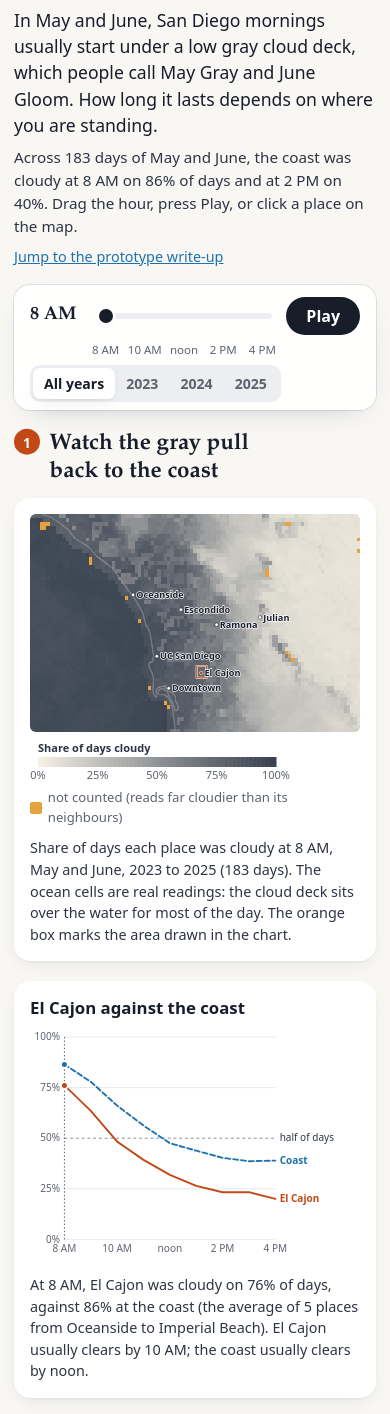
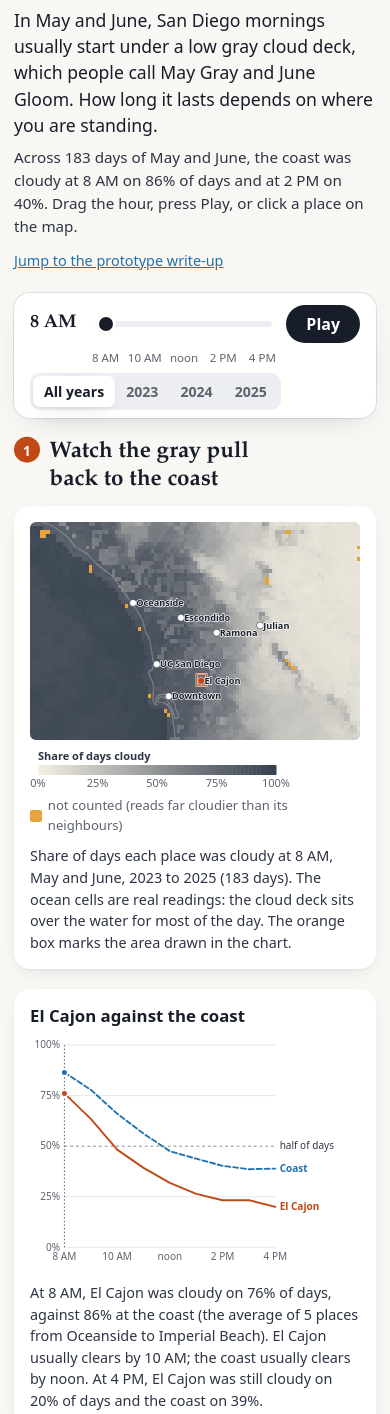
Before and after one commit to ArnavGoel03/may-gray, a website: page index.html in a window 390 px wide. Shown: the part 124-1538 px from the top of the page. Drawn offline with Linux system fonts and the light colour scheme.

Commit message:
Red-team round 4: slider name, dead-control failure modes, phone targets, drag guard, 4 PM floor
Browser attacks (Chromium, phones, keyboard, forced colours, blocked files) and a data audit
against the raw cubes. Fixed:
- The hour slider had no accessible name (the label bound to the output); the output was also
  an implicit live region that spoke every Play step.
- A failed data load, a blocked app.js or file:// left inert controls and a permanent
  "Loading"; controls now stay hidden until the data is in, and a load-event check reports a
  page that never started. The coastline is optional.
- Place targets were 13 px on a phone; hit circles and dots now scale to a minimum on-screen size.
- A drag across the map picked the release cell; a tapped cell now shows its reading on touch,
  and the tooltip hides on scroll.
- Windows high contrast painted every map cell black (token probe was forced); year choice now
  outlined.
- The pinned bar no longer sticks on windows under 500 px tall; larger press targets on the
  slider and links.
- Wording from the data audit: the caption adds the 4 PM floor (the coast stays near 40%),
  "fewer than half of days" replaces "not usually gray" (Alpine is 48.9%), the masked cells
  "most likely" point to the surface, and the source line names the 8 AM cut and missing scans.
Tests: eight new checks, each shown to fail on the previous commit.

Co-Authored-By: Claude Opus 5.5 <noreply@anthropic.com>
Claude-Session: https://claude.ai/code/session_01MCRZn9uSkLztQmRX3JLxbe

```diff
--- a/app.js
+++ b/app.js
@@ -17,8 +17,15 @@ const CLEAR_AT = 50;      // a place counts as usually cleared once fewer than h
 const PLAY_MS = 900;      // one hour per step while playing: slow enough to read the map, fast enough to feel like motion
 const MAP_W = 1010;       // map drawing width in SVG units: 10 units per grid cell
 const MID_LAT = 33.05;    // middle of the grid; a degree of longitude is cos(latitude) as wide as a degree of latitude
-const HIT_R = 22;        // radius of the invisible press target around a place dot, in map units (a finger-sized target on a phone)
-const BOX = 1;            // a picked place is averaged over the cells within BOX of it (3 x 3), to smooth single-cell noise
+const HIT_R = 22;         // radius of the invisible press target around a place dot, in map units, at desktop size
+const HIT_CSS = 14;       // ...but never under 14 CSS px on screen (a 28 px target for a finger on a phone)
+const HIT_MAX = 50;       // ...and never over 50 map units, half the gap between the closest two places (UC San Diego, Downtown)
+const DOT_R = 5.5, DOT_CSS = 3.5;  // dot radius in map units, and the smallest it may look on screen, in CSS px
+const DRAG_PX = 6;        // a press that moves further than this before release is a drag, not a pick
+// A picked place is averaged over the cells within BOX of it (3 x 3). The 0.02 degree grid oversamples the native
+// cloud mask pixel (about 4 to 5 km here, so neighbouring cells often repeat one pixel); the box covers about one to
+// two real pixels each way, which steadies the reading against a single pixel without averaging across a valley.
+const BOX = 1;
 // The right margin holds the end labels; 118 fits the longest one ("UC San Diego") in bold at phone text size.
 const LINE = { w: 460, h: 330, top: 14, right: 118, bottom: 34, left: 48 };
 const LEGEND = { w: 260, h: 40, bar: 10, steps: 60 };
@@ -28,6 +35,7 @@ const $ = (id) => document.getElementById(id);
 function token(name) {
   const probe = document.body.appendChild(document.createElement("i"));
   probe.style.color = `var(${name})`;
+  probe.style.forcedColorAdjust = "none";  // in Windows high contrast the probe's colour would be forced to the text colour
   const rgb = getComputedStyle(probe).color;
   probe.remove();
   return rgb;
@@ -38,6 +46,7 @@ const pct = (v) => `${Math.round(v)}%`;
 // tip: the cell under the pointer and where the pointer is, or null when the pointer is off the map
 const state = { hour: 0, group: ALL, pick: { name: START_PLACE }, timer: null, tip: null };
 let data, color, cellW, cellH, mapH;
+window.mayGrayStarted = true;  // read by the load-event check in index.html
 
 init().catch((err) => {
   console.error(err);
@@ -48,13 +57,19 @@ init().catch((err) => {
 });
 
 async function init() {
-  const [cloud, coast] = await Promise.all([d3.json("data/cloud.json"), d3.json("data/coast.json")]);
+  // The coastline is decoration: without it the map still reads, so its failure only drops the line.
+  const [cloud, coast] = await Promise.all([
+    d3.json("data/cloud.json"),
+    d3.json("data/coast.json").catch((err) => { console.warn("coastline not loaded", err); return null; }),
+  ]);
   data = cloud;
   data.maskedSet = new Set(cloud.masked);
   for (const [name, [lat, lon]] of Object.entries(PLACES)) PLACES[name].cell = cellOf(lat, lon);
   state.pick = { name: START_PLACE, ...at(START_PLACE) };
   color = d3.scaleSequential(d3.interpolateLab(token("--cloud-0"), token("--cloud-100"))).domain([0, 100]);
 
+  $("timebar").hidden = false;
+  $("views").hidden = false;
   buildControls();
   buildMap(coast);
   buildLegend();
@@ -102,7 +117,7 @@ function clearing(c) {
   const first = data.hours[0], last = data.hours[data.hours.length - 1];
   const gray = (v) => Math.round(v) >= CLEAR_AT;
   if (Number.isNaN(c[0])) return `has no reading at ${hourLabel(first)}`;
-  if (!gray(c[0])) return `is not usually gray even at ${hourLabel(first)}`;
+  if (!gray(c[0])) return `is cloudy on fewer than half of days even at ${hourLabel(first)}`;
   const k = c.findLastIndex(gray);
   return k === c.length - 1 ? `is still gray on most days at ${hourLabel(last)}` : `usually clears by ${hourLabel(data.hours[k + 1])}`;
 }
@@ -175,7 +190,7 @@ function buildMap(coast) {
   svg.append("clipPath").attr("id", "frame").append("rect").attr("width", MAP_W).attr("height", mapH);
   const lines = svg.append("g").attr("clip-path", "url(#frame)").attr("pointer-events", "none");
   for (const cls of ["coast-halo", "coast"]) {
-    lines.append("g").selectAll("path").data(coast.coordinates).join("path").attr("class", cls).attr("d", path);
+    lines.append("g").selectAll("path").data(coast?.coordinates ?? []).join("path").attr("class", cls).attr("d", path);
   }
 
   svg.append("rect").attr("class", "picked-halo");
@@ -191,15 +206,32 @@ function buildMap(coast) {
       if (event.key === "Enter" || event.key === " ") { event.preventDefault(); pickPlace(n); }
     });
   places.append("circle").attr("class", "hit").attr("r", HIT_R);
-  places.append("circle").attr("class", "dot").attr("r", 5.5);
+  places.append("circle").attr("class", "dot").attr("r", DOT_R);
+  // On a phone the 1010-unit map is drawn about 360 px wide, so fixed map units would leave a 13 px target and a
+  // 2 px dot. Both are resized to a minimum on-screen size whenever the map's width changes.
+  new ResizeObserver(() => {
+    const scale = $("map").clientWidth / MAP_W;
+    if (!scale) return;
+    places.select(".hit").attr("r", Math.min(HIT_MAX, Math.max(HIT_R, HIT_CSS / scale)));
+    places.select(".dot").attr("r", Math.max(DOT_R, DOT_CSS / scale));
+  }).observe($("map"));
   places.append("text").attr("dy", "0.35em").attr("x", 10).text((n) => n);
 
-  svg.on("pointermove", (event) => { if (event.pointerType !== "touch") trackTip(event); })
-    .on("pointerleave", hideTip)
+  let press = null;  // where and with what the current press started, to tell a tap from a drag
+  svg.on("pointerdown", (event) => { press = { x: event.clientX, y: event.clientY, type: event.pointerType }; })
+    .on("pointermove", (event) => { if (event.pointerType !== "touch") trackTip(event); })
+    .on("pointerleave", (event) => { if (event.pointerType !== "touch") hideTip(); })
     .on("click", (event) => {
+      if (press && Math.hypot(event.clientX - press.x, event.clientY - press.y) > DRAG_PX) return;
       const c = cellAt(event);
-      if (c) { state.pick = c; render(); }
+      if (!c) return;
+      state.pick = c;
+      render();
+      // A touch has no hover, so the tapped cell's reading is shown at the tap until the page scrolls.
+      if (press?.type === "touch") trackTip(event);
     });
+  // The tooltip is fixed to the window, so once the page scrolls it would sit over a different cell.
+  addEventListener("scroll", () => { if (state.tip) hideTip(); }, { passive: true });
 }
 function x0(j) { return j * cellW; }
 function y0(i) { return mapH - (i + 1) * cellH; }
@@ -306,6 +338,8 @@ function writeIntro() {
   howto.hidden = false;
   $("source").textContent = `Source: ${data.source}, ${hourLabel(first)} to ${hourLabel(data.hours[data.hours.length - 1])} `
     + `Pacific Daylight Time, ${groupLabel(ALL)}, on a ${data.step} degree grid. The mask counts any cloud, not only the marine layer. `
+    + `Earlier hours are left out because the mask misses much of the low cloud around sunrise, and a few scans are `
+    + `missing, so some cells count one or two days fewer. `
     + `Coastline: Natural Earth.`;
 }
 
@@ -357,6 +391,9 @@ function render() {
     : `At ${hourLabel(h)}, ${name} was cloudy on ${pct(sel[hour])} of days, against ${pct(ref[hour])} at the coast `
       + `(the average of ${COASTAL.length} places from ${COASTAL[0]} to ${COASTAL[COASTAL.length - 1]}). `
       + `${name} ${clearing(sel)}; the coast ${clearing(ref)}.`
+      // the afternoon floor is part of the story: the coast stays near 40% from 1 PM on and never fully clears
+      + (hour === last || Number.isNaN(sel[last]) ? ""
+        : ` At ${hourLabel(data.hours[last])}, ${name} was still cloudy on ${pct(sel[last])} of days and the coast on ${pct(ref[last])}.`)
       + (isMasked(pick.i, pick.j) ? " The picked cell itself is not counted, so this is the average of the cells around it." : "");
   drawTip();
 }
--- a/index.html
+++ b/index.html
@@ -15,12 +15,14 @@
     <p class="howto" id="howto" hidden></p>  <!-- numbers filled from the data once it has loaded -->
     <p class="jump"><a href="#w0">Jump to the prototype write-up</a></p>
     <p class="status" id="status" role="status">Loading the cloud data.</p>
-    <noscript><p class="status error">This page draws its map and chart with JavaScript, which is turned off in this browser.</p></noscript>
+    <noscript><style>#status { display: none; }</style><p class="status error">This page draws its map and chart with JavaScript, which is turned off in this browser.</p></noscript>
   </header>
 
   <!-- the hour row stays pinned while scrolling, so the map can be watched while the slider moves -->
-  <section class="timebar" aria-label="Hour and year">
-    <label class="hour-ctl"><span class="vh">Hour of day </span><output id="hour-out" for="hour"></output>
+  <section class="timebar" id="timebar" aria-label="Hour and year" hidden>  <!-- shown by app.js once the data has loaded -->
+    <!-- for="hour": without it the label would name the output, which comes first; the output is hidden from assistive tech
+         because the slider's aria-valuetext already says the hour, and as an implicit live region it would talk every Play step -->
+    <label class="hour-ctl" for="hour"><span class="vh">Hour of day </span><output id="hour-out" for="hour" aria-hidden="true"></output>
       <input type="range" id="hour" min="0" max="8" step="1" value="0" />
     </label>
     <div class="hour-ticks" id="hour-ticks" aria-hidden="true"></div>  <!-- tick labels under the slider, filled by app.js -->
@@ -34,7 +36,7 @@
   <main>
     <section class="step" aria-labelledby="s1">
       <h2 id="s1"><span class="num">1</span> Watch the gray pull back to the coast</h2>
-      <div class="views">
+      <div class="views" id="views" hidden>  <!-- shown by app.js once the data has loaded -->
         <figure class="map-wrap">
           <svg id="map" role="group" aria-label="Map of San Diego County showing the share of days each place was cloudy at the selected hour. The named places are buttons that draw that place in the chart."></svg>
           <div class="legend">
@@ -67,7 +69,7 @@
     <section class="writeup" aria-labelledby="w0">
       <h2 id="w0">Prototype write-up</h2>
       <h3 id="w1">What have you done so far?</h3>
-      <p id="done">So far, I have downloaded the GOES-18 clear sky mask for every day of May and June in 2023, 2024 and 2025, which comes to 183 days, and put the first scan of each hour between 8 AM and 4 PM on a 0.02 degree grid over San Diego County. From that I worked out, for each grid cell and each hour, the share of days on which it was cloudy, and I marked 21 cells that read far cloudier than everything around them, as they point to the surface and not the weather. The main visualization on this page is a map of that share, and the reader can drag the hour slider or press Play to watch the gray pull back towards the coast through the day. Clicking a place or any cell on the map draws its curve across the day next to the coastal average, whilst the year buttons switch the whole page between the three years and the pooled average. I have also laid out the sections the final page will have, so the parts that are still missing show up as placeholders on the page.</p>
+      <p id="done">So far, I have downloaded the GOES-18 clear sky mask for every day of May and June in 2023, 2024 and 2025, which comes to 183 days, and put the first scan of each hour between 8 AM and 4 PM on a 0.02 degree grid over San Diego County. From that I worked out, for each grid cell and each hour, the share of days on which it was cloudy, and I marked 21 cells that read far cloudier than everything around them, as they most likely point to the surface and not the weather. The main visualization on this page is a map of that share, and the reader can drag the hour slider or press Play to watch the gray pull back towards the coast through the day. Clicking a place or any cell on the map draws its curve across the day next to the coastal average, whilst the year buttons switch the whole page between the three years and the pooled average. I have also laid out the sections the final page will have, so the parts that are still missing show up as placeholders on the page.</p>
       <h3 id="w2">What will be the most challenging part of your project to design, and why?</h3>
       <p id="hard">The most challenging part to design will be the line that the reader drags inland, since it has to work as an interaction and also carry the main point of the story. A straight line from the beach to the mountains crosses the open ocean, the shoreline and several valleys, so the chart it draws can look jumpy, and I have to decide how much to smooth it without hiding what the data shows. It also has to stay linked to the map and the hour slider, which means three views changing at once, and that can easily confuse a reader instead of helping. Another difficulty is that the clear sky mask only says cloudy or clear, hence I cannot show the marine layer itself and will have to explain it through annotations that do not claim more than the data supports. Three years is also a small sample and each year has only 61 days, so showing how much the years differ without making the noise look like a finding will take some care.</p>
     </section>
@@ -81,5 +83,15 @@
   </footer>
   <script src="vendor/d3.v7.9.2.min.js"></script>
   <script type="module" src="app.js"></script>
+  <script>
+    // A module script does not run from file:// or when app.js fails to load, and then the page would say
+    // "Loading" forever. By the load event app.js has run (modules are deferred), so a missing flag means it never will.
+    addEventListener("load", () => {
+      if (window.mayGrayStarted) return;
+      const s = document.getElementById("status");
+      s.textContent = "The page could not start. Open it from https://arnavgoel03.github.io/may-gray/ or reload to try again.";
+      s.classList.add("error");
+    });
+  </script>
 </body>
 </html>
--- a/style.css
+++ b/style.css
@@ -37,9 +37,11 @@
   --bar-clear: 150px;                   /* tallest the pinned bar gets (phone layout) plus its gap; focused elements scroll to below it */
   --thumb: 20px;                        /* slider thumb; the tick labels are inset by half of it */
   --track: 6px;
+  --slider-hit: 28px;                   /* the slider's press area, taller than the thumb so a finger finds it */
   --ease: cubic-bezier(0.2, 0.7, 0.2, 1);
 }
 * { box-sizing: border-box; }
+[hidden] { display: none !important; }  /* the bar and the views are display: grid, which would otherwise beat hidden */
 html { -webkit-text-size-adjust: 100%; scroll-padding-top: var(--bar-clear); }
 body {
   margin: 0 auto; max-width: var(--page); padding: 28px 24px 24px;
@@ -49,6 +51,7 @@ body {
 .vh { position: absolute; width: 1px; height: 1px; overflow: hidden; clip-path: inset(50%); white-space: nowrap; }
 :focus-visible { outline: 2px solid var(--accent); outline-offset: 2px; }
 a { color: var(--coast); }
+.jump a, footer a { display: inline-block; padding: 4px 0; }  /* a 24 px press target, not just the text line */
 
 /* Header */
 header { margin-bottom: 18px; }
@@ -85,7 +88,7 @@ h1 {
   font-size: 0.72rem; color: var(--muted); font-variant-numeric: tabular-nums;
 }
 .hour-ticks span { width: 0; display: flex; justify-content: center; white-space: nowrap; }
-input[type="range"] { -webkit-appearance: none; appearance: none; width: 100%; height: var(--thumb); margin: 0; background: transparent; cursor: pointer; }
+input[type="range"] { -webkit-appearance: none; appearance: none; width: 100%; height: var(--slider-hit); margin: 0; background: transparent; cursor: pointer; }
 input[type="range"]::-webkit-slider-runnable-track { height: var(--track); background: var(--inset); border-radius: var(--r-pill); }
 input[type="range"]::-moz-range-track { height: var(--track); background: var(--inset); border-radius: var(--r-pill); }
 input[type="range"]::-webkit-slider-thumb {
@@ -211,6 +214,20 @@ footer p { margin: 0 0 4px; max-width: 96ch; }
   #map .place text { font-size: 28px; }                      /* the map is drawn 1010 units wide, so text shrinks with it */
   #line text { font-size: 14px; }
 }
+/* A short window (a phone held sideways, or a laptop at 200% zoom): the pinned bar would take over a third of the
+   height, so it scrolls with the page instead. */
+@media (max-height: 500px) {
+  html { scroll-padding-top: 0; }
+  .timebar { position: static; }
+}
+/* Windows high contrast: the map, legend and chart colours are the data, so they keep their own colours, and the
+   picked year gets an outline because its white pill is removed. */
+@media (forced-colors: active) {
+  #map, #legend, #line { forced-color-adjust: none; }
+  .seg input:checked + span { outline: 2px solid Highlight; }
+  #play { border: 1px solid ButtonText; }
+  input[type="range"]::-webkit-slider-runnable-track { background: CanvasText; }
+}
 @media (prefers-reduced-motion: reduce) {
   * { transition: none !important; }
 }
```
Also changed, not shown: tests/browser.mjs (+34 -1 lines), 1 other file.
